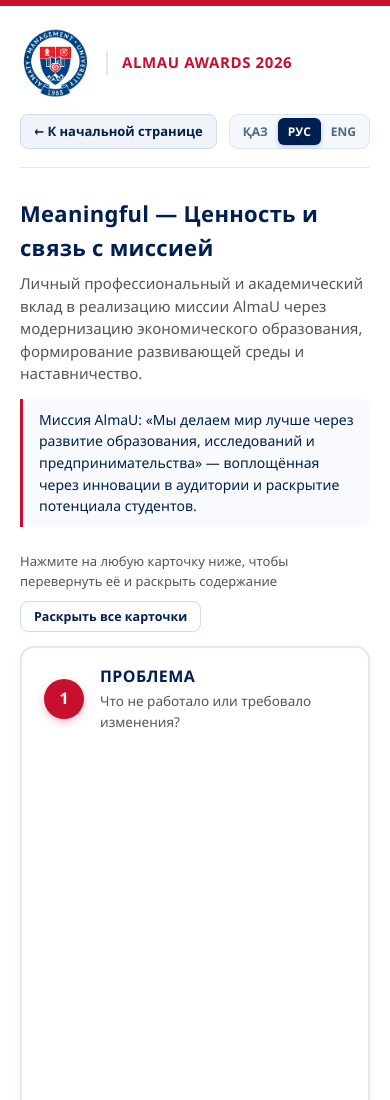
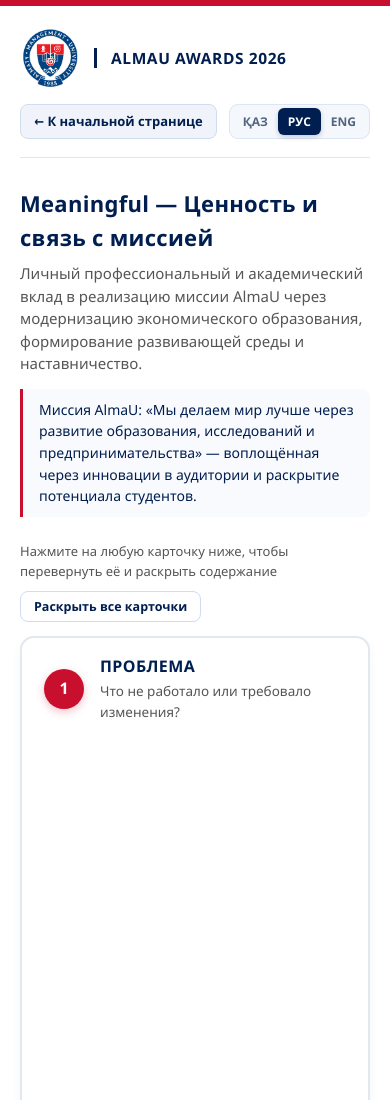
Before and after one commit to ogaydv-prog/Almau-Awards-2026-Ogay, a plain HTML site: page meaningful.html in a window 390 px wide. Shown: the top 1100 px of the page. Drawn offline with Linux system fonts and the light colour scheme.

Commit message:
Update meaningful.html

```diff
--- a/meaningful.html
+++ b/meaningful.html
@@ -12,7 +12,6 @@
             --almau-red: #C8102E;
             --bg-page: #ffffff;
             --bg-subtle: #f8fafd;
-            --bg-card-hover: #eef3fb;
             --text-main: #333333;
             --text-muted: #555555;
             --border-light: #e2e8f0;
@@ -51,7 +50,7 @@
             flex: 1;
         }
 
-        /* Шапка в едином стиле с index.html */
+        /* Шапка: выравнивание вертикальной полоски строго по левой оси контента */
         header {
             display: flex;
             justify-content: space-between;
@@ -61,28 +60,34 @@
             margin-bottom: 28px;
             gap: 16px;
             flex-wrap: wrap;
+            position: relative;
         }
 
         .brand-left {
             display: flex;
             align-items: center;
-            gap: 16px;
+            position: relative;
         }
 
+        /* Логотип вынесен левее основной вертикальной оси контента */
         .brand-logo {
-            width: 70px;
-            height: 70px;
+            position: absolute;
+            right: calc(100% + 18px);
+            width: 68px;
+            height: 68px;
             object-fit: contain;
         }
 
+        /* Синяя вертикальная полоска точно на уровне заголовка, цитаты и карточек */
         .brand-title-tag {
-            font-size: 15px;
+            font-size: 15.5px;
             font-weight: 800;
-            color: var(--almau-red);
+            color: var(--almau-navy);
             letter-spacing: 0.6px;
             text-transform: uppercase;
-            border-left: 2px solid var(--border-light);
+            border-left: 3px solid var(--almau-navy);
             padding-left: 14px;
+            line-height: 1.3;
         }
 
         .header-right {
@@ -416,7 +421,7 @@
             font-size: 13.5px;
         }
 
-        /* Благородное академическое письмо внизу (классический курсив с засечками) */
+        /* Благородное академическое письмо внизу */
         .mentorship-note-section {
             margin-top: 38px;
             background: #fafbfd;
@@ -472,6 +477,18 @@
             border-top: 1px solid var(--border-light);
         }
 
+        /* На экранах меньше 1150px логотип аккуратно встаёт в поток, чтобы не обрезаться слева */
+        @media (max-width: 1150px) {
+            .brand-left {
+                gap: 14px;
+            }
+            .brand-logo {
+                position: static;
+                width: 60px;
+                height: 60px;
+            }
+        }
+
         @media (max-width: 680px) {
             .card-front {
                 flex-direction: column;
@@ -497,7 +514,7 @@
 <div class="top-red-bar"></div>
 
 <div class="container">
-    <!-- Шапка в едином стиле с index.html -->
+    <!-- Шапка: логотип вынесен влево, синяя вертикальная полоска строго по оси контента -->
     <header>
         <div class="brand-left">
             <img src="almau.jpg" alt="AlmaU Logo" class="brand-logo">
```
